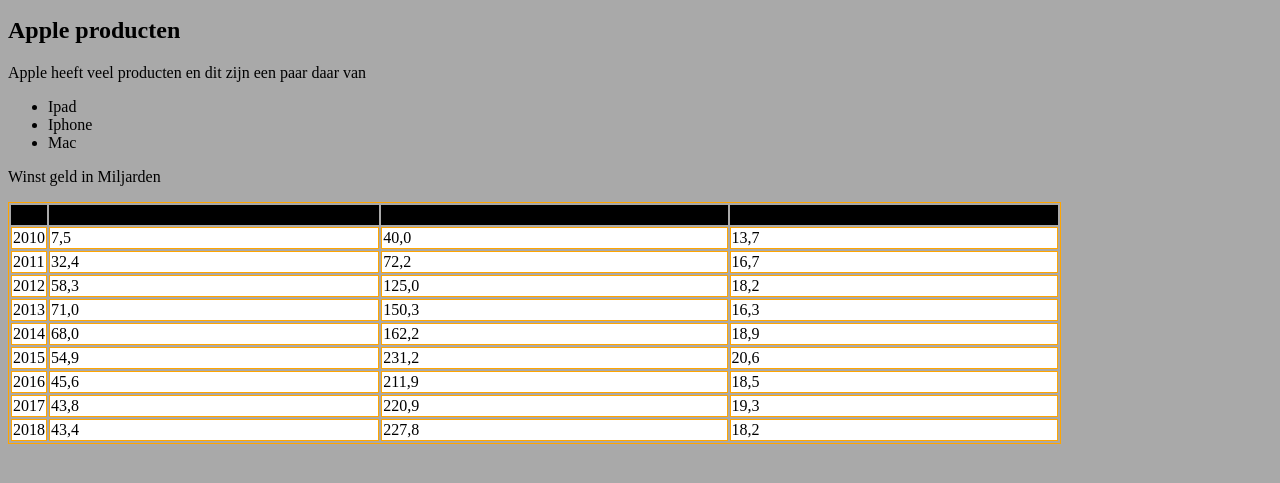
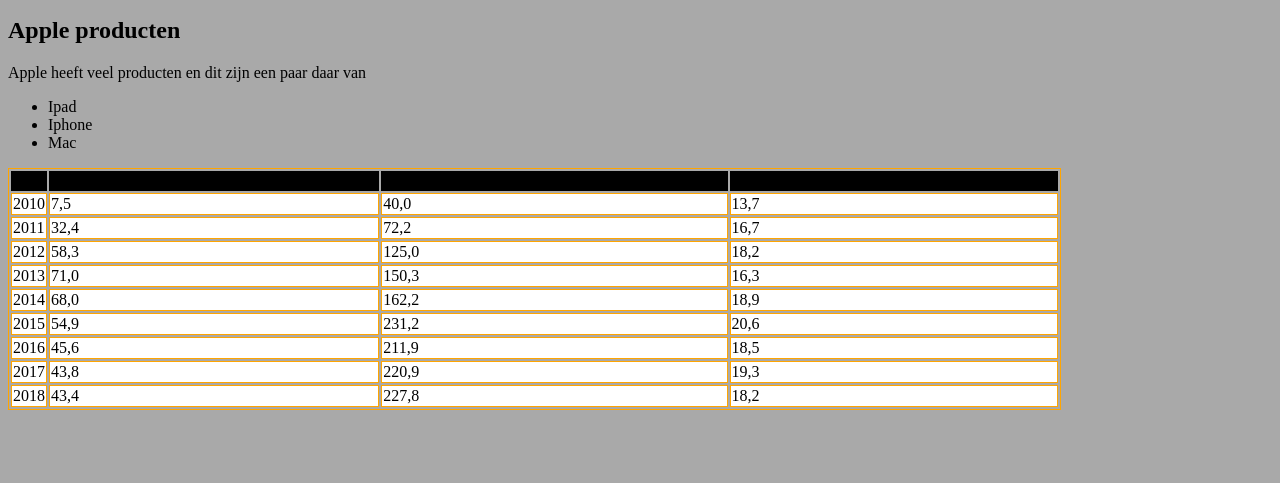
Before and after one commit to Benjaminwitts/Benjaminwitts.github.io, a plain HTML site: page Bekend_door.html in a window 1280 px wide. Shown: the part 135-618 px from the top of the page. Drawn offline with Linux system fonts and the light colour scheme.

Commit message:
Update Bekend_door.html

```diff
--- a/Bekend_door.html
+++ b/Bekend_door.html
@@ -19,7 +19,6 @@
       <li>Iphone</li>
       <li>Mac</li>
     </ul>
-    <p>Winst geld in Miljarden</p>
 
   <table>
     <tr>
```
